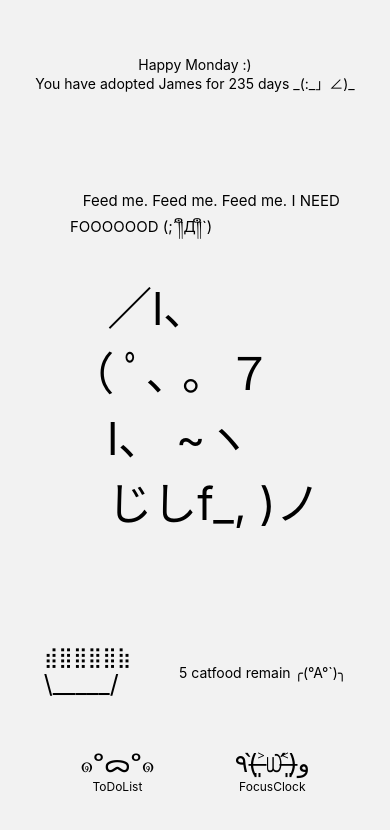
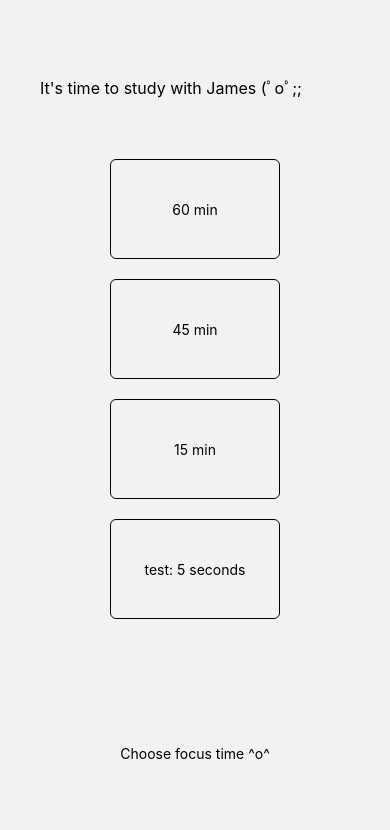
Before and after one commit to cecixileichen/153a, a React Native app in the folder AwesomeProject/: screen /FocusClock in a window 390 px wide. Shown: the top 830 px of the page. Built offline with nearby package versions, Linux system fonts and the light colour scheme.

Commit message:
July 6 second commit

```diff
--- a/AwesomeProject/App.js
+++ b/AwesomeProject/App.js
@@ -1,3 +1,3 @@
-import MyStack from "./components/CatSimulator";
+import CatSimulator from "./components/CatSimulator";
 
-export default MyStack
+export default CatSimulator
--- /dev/null
+++ b/AwesomeProject/components/Cat2.js
@@ -0,0 +1,25 @@
+import { Text, View, StyleSheet } from "react-native";
+
+const Cat2 = () =>{
+    return(
+        <View style={{marginRight: 100}}>
+            <Text style={styles.textstyle}>　　　　　／＞　　フ</Text>
+            <Text style={styles.textstyle}>　　　　　|  　_　 _ l</Text>
+            <Text style={styles.textstyle}>　 　　　／` ミ＿꒳ノ</Text>
+            <Text style={styles.textstyle}>　　 　 /　　　 　 |</Text>
+            <Text style={styles.textstyle}>　　　 /　 ヽ　　 ﾉ</Text>
+            <Text style={styles.textstyle}>        　 │　　|　|　|</Text>
+            <Text style={styles.textstyle}>　／￣|　　 |　|　|</Text>
+            <Text style={styles.textstyle}>　| (￣ヽ＿_ヽ_)__)</Text>
+            <Text style={styles.textstyle}>　＼二つ</Text>
+        </View>
+    )
+}
+
+const styles = StyleSheet.create({
+    textstyle: {
+      fontSize:20
+    },
+})
+
+export default Cat2;
--- a/AwesomeProject/components/CatSimulator.js
+++ b/AwesomeProject/components/CatSimulator.js
@@ -12,6 +12,7 @@ import NavigateButton from "./NavigateButton";
 import DeadCat from "./DeadCat";
 import profileContext from "./profileContext";
 import TodoListScreen from "./ToDoList";
+import FocusClock from "./FocusClock";
 
 const Stack = createNativeStackNavigator();
 
@@ -22,17 +23,22 @@ const CatSimulator = ({navigation}) => {
     const {profile, setProfile} = useContext(profileContext);
 
     const updateCatFood = (val) => {
-        setProfile({catFood: val})
+        setProfile({catFood: profile.catFood+val})
+        storeCatFood(profile.catFood + val)
     }
 
     const getCatFood = async () => {
         try{
             const jsonValue = await AsyncStorage.getItem('CatFood')
             if (jsonValue==null){
-                setProfile({catFood: 5})
+                setProfile({catFood: 5,
+                            name: 'James',
+                            age: 235})
             } else {
                 const num = JSON.parse(jsonValue);
-                setProfile({catFood: num})
+                setProfile({catFood: num,
+                            name: 'James',
+                            age: 235})
             }
         } catch (e) {
             console.log('error in getData ')
@@ -65,10 +71,8 @@ const CatSimulator = ({navigation}) => {
 
     useEffect(() => {getCatFood()}, [])
 
-    const value = {profile, setProfile}
 
   return (
-    <profileContext.Provider value={value}>
         <View style={styles.maincontainor} >
             <View style={styles.header}>
                 <Text>Happy Monday :)</Text>
@@ -99,22 +103,29 @@ const CatSimulator = ({navigation}) => {
                 <Button title='reset' onPress={() => {resetCatFood()}} />
                 :
                 <></>}
-                <CatFoodBowl onPress={() => {value.setProfile({catFood: 3});
-                                             storeCatFood(profile.catFood -1);
-                                             console.log(profile.catFood)}}/>
+                <CatFoodBowl onPress={() => {setProfile({catFood: profile.catFood - 1,
+                                                        name: 'James',
+                                                        age: 235});
+                                             storeCatFood(profile.catFood -1);}}/>
                 {/* add function: update status of cat(how hungry), update cat dialog(appear for 2 seconds) */}
             </View>
             <View style={styles.footer}>
                 <NavigateButton type={false} onPress={() => navigation.navigate('TodoList', {updateCatFood})} />
-                <NavigateButton type={true} onPress={() => alert('FocusClock')} />
+                <NavigateButton type={true} onPress={() => navigation.navigate('FocusClock')} />
             </View>
         </View>
-    </profileContext.Provider>
   )
 }
 
 const MyStack = () => {
+    const [profile, setProfile] = useState({name: 'James',
+                                            age: 235,
+                                            catFood: 5
+                                            });
+
+    const value = {profile, setProfile}
     return (
+    <profileContext.Provider value={value}>
         <NavigationContainer>
             <Stack.Navigator>
             <Stack.Screen
@@ -125,10 +136,16 @@ const MyStack = () => {
             <Stack.Screen
                 name="TodoList"
                 component={TodoListScreen}
-            options={{headerShown: true}}
+                options={{headerShown: false}}
+                />
+            <Stack.Screen
+                name="FocusClock"
+                component={FocusClock}
+                options={{headerShown: false}}
                 />
             </Stack.Navigator>
         </NavigationContainer>
+      </profileContext.Provider>
     );
   };
 
--- /dev/null
+++ b/AwesomeProject/components/Countdown.js
@@ -0,0 +1,45 @@
+import { Text, Alert, Vibration, View } from "react-native";
+import { useEffect, useState, useRef } from "react";
+
+import Cat2 from "./Cat2";
+
+const Countdown = ({second, updateCountDown}) => {
+    const [countdown, setCountdown] = useState(second);
+    const timerId = useRef()
+
+    const formalTime = (time) => {
+        let minutes = Math.floor(time / 60)
+        let seconds = Math.floor(time - minutes * 60)
+
+        if(seconds <= 9) seconds = '0' + seconds;
+        return minutes + ':' + seconds
+    }
+
+    useEffect(() => {
+        timerId.current = setInterval(() => {
+            setCountdown(prev => prev - 1)
+        }, 1000)
+        return () => clearInterval(timerId.current)
+    }, [])
+
+    useEffect(() => {
+        if(countdown === 0) {
+            clearInterval(timerId.current)
+            Vibration.vibrate()
+            alert('yayyyy! u earn 1 catfood',[{text: 'Cancel',
+            onPress: () => console.log('Cancel Pressed')}])
+        }
+    }, [countdown])
+
+    return(
+        <View style={{justifyContent: 'center',
+                      alignItems: 'center'
+                    }}>
+            <Text style={{fontSize: 20}}>{formalTime(countdown)}</Text>
+        </View>
+    )
+
+
+}
+
+export default Countdown;
--- /dev/null
+++ b/AwesomeProject/components/FocusClock.js
@@ -0,0 +1,107 @@
+import React, { useContext, useState, useEffect} from 'react';
+import { View, Text, StyleSheet, Pressable, TextInput} from 'react-native';
+
+import profileContext from './profileContext';
+import Countdown from './Countdown';
+import Cat2 from './Cat2';
+
+export default function FocusClock({duration}) {
+    const {profile} = useContext(profileContext);
+    const [onCount, setOnCount] = useState(false);
+    const [time, setTime] = useState(0);
+
+  return (
+    <View style={styles.maincontainor}>
+        <View style={styles.header}>
+            <Text style={styles.headerText}>It's time to study with {profile.name} (ﾟoﾟ;;</Text>
+        </View>
+        {onCount ?
+          <>
+          <View style={styles.countdown}>
+            <Text style={{marginLeft:40}}>You're doing very good job ∠( ᐛ 」∠)＿</Text>
+            <Text></Text>
+            <Cat2 />
+          </View>
+          <View style={styles.footer}>
+            <Countdown second={time} />
+          </View>
+          </>
+          :
+          <>
+          <View style={styles.container}>
+          <Pressable onPress={() => setTime(3600)}>
+            <View style={styles.textbox}>
+                <Text>60 min</Text>
+            </View>
+          </Pressable>
+          <Pressable onPress={() => setTime(2700)}>
+            <View style={styles.textbox}>
+                <Text>45 min</Text>
+            </View>
+          </Pressable>
+          <Pressable onPress={() => setTime(900)}>
+            <View style={styles.textbox}>
+                <Text>15 min</Text>
+            </View>
+          </Pressable>
+          <Pressable onPress={() => setTime(1)}>
+          <View style={styles.textbox}>
+              <Text>test: 5 seconds</Text>
+          </View>
+          </Pressable>
+          </View>
+          <View style={styles.footer}>
+            <Pressable disabled={time==0}
+                      onPress={() => {setOnCount(true)}}
+            >
+                {time > 0 ?
+                  <Text>{Math.floor(time / 60)} min start now!</Text>
+                  :
+                  <Text>Choose focus time ^o^</Text>}
+            </Pressable>
+          </View>
+        </>
+        }
+    </View>
+  );
+}
+
+const styles = StyleSheet.create({
+  maincontainor: {
+    flex: 1,
+    flexDirection: 'column',
+  },
+  header: {
+    flex: 1,
+    justifyContent:'flex-end',
+    paddingLeft: 40,
+    paddingBottom: 10,
+  },
+  headerText: {
+    fontSize: 16,
+  },
+  container: {
+    flex: 6,
+    alignItems: 'center',
+    marginTop: 40
+  },
+  countdown: {
+    flex: 4,
+    justifyContent: 'center',
+    alignItems: 'center'
+  },
+  textbox:{
+    borderColor: 'black',
+    borderRadius: 6,
+    borderWidth: 1,
+    width: 170,
+    height: 100,
+    margin: 10,
+    alignItems: 'center',
+    justifyContent: 'center',
+  },
+  footer: {
+    flex: 1,
+    alignItems: 'center'
+  },
+});
--- a/AwesomeProject/components/ToDoList.js
+++ b/AwesomeProject/components/ToDoList.js
@@ -1,48 +1,62 @@
-import React, { useContext, useState } from 'react';
-import { View, Text, Button, StyleSheet, FlatList, Pressable} from 'react-native';
+import React, { useContext, useState, useEffect } from 'react';
+import { View, Text, StyleSheet, FlatList, Pressable, Alert} from 'react-native';
+import AsyncStorage from '@react-native-async-storage/async-storage';
 
 import profileContext from './profileContext';
 import AddTodo from './AddToDo';
 
-export default function TodoListScreen({route, navigation}) {
+export default function TodoListScreen({route}) {
   const [todo, setTodo] = useState('');
   const [todos, setTodos] = useState([]);
-  const [finishTodos, setFinishTodos] = useState([]);
-  const [modalVisible, setModalVisible] = useState(false);
-  const {profile} = useContext(profileContext);
+  const {profile, setProfile} = useContext(profileContext);
 
-  const test = () => {
-    setTodo('test')
-    console.log(todo)
-    handleAddTodo()
+  const getTodos = async () => {
+    try{
+        const jsonValue = await AsyncStorage.getItem('Todos')
+        if (jsonValue==null){
+            setTodos([])
+        } else {
+            const data = JSON.parse(jsonValue);
+            setTodos(data)
+        }
+    } catch (e) {
+        console.log('error in getData ')
+        console.dir(e)
+    }
+}
+
+  const storeTodos = async (value) => {
+    try {
+      const jsonValue = JSON.stringify(value)
+      await AsyncStorage.setItem('Todos', jsonValue)
+    } catch (e) {
+      console.log("error in storeData ")
+      console.dir(e)
+    }
   }
 
   const handleAddTodo = () => {
-    console.log("handle")
     if (todo.length > 0) {
-      console.log('1')
       const newTodo = {
         id: Date.now().toString(),
         todo: todo,
       };
       setTodos([...todos, newTodo]);
+      storeTodos([...todos, newTodo])
       setTodo('');
     }
   };
 
   const handleDeleteTodo = id => {
-    const finishedItem = {
-    };
+    setProfile({catFood: profile.catFood + 1,
+                name: 'James',
+                age: 235})
     const filteredTodos = todos.filter(item => item.id !== id);
-    setFinishTodos([...finishTodos, finishedItem]);
-    // setTodos(filteredTodos);
+    setTodos(filteredTodos);
+    storeTodos(filteredTodos)
   };
 
-  const updateTodo = (text) => {
-    setTodo(text);
-    console.log(todo);
-    handleAddTodo();
-  }
+  useEffect(() => {getTodos()}, [])
 
   return (
     <View style={styles.maincontainor}>
@@ -56,26 +70,22 @@ export default function TodoListScreen({route, navigation}) {
           keyExtractor={item => item.id}
           renderItem={({ item }) => (
             <View style={styles.todo}>
-              <Text style={styles.todoText}>{item.todo}</Text>
               <Pressable
-                onPress={() => {handleDeleteTodo(item.id)
+                onPress={() => {Alert.alert('', 'yayyyy! u earn 1 catfood', 'ok')
+                                handleDeleteTodo(item.id)
                                 route.params.updateCatFood(1)
                               }}
                 style={styles.finishButton}
               >
                 <Text>❛‿˂̵</Text>
               </Pressable>
-
+              <Text style={styles.todoText}>{item.todo}</Text>
             </View>
           )}
         />
       </View>
       <View style={styles.footer}>
-        <AddTodo updateTodo={updateTodo}/>
-        <Text>{todo}</Text>
-        <Text>todos={JSON.stringify(todos)}</Text>
-        <Text>finishTodos={JSON.stringify(finishTodos)}</Text>
-
+        <AddTodo setTodo={setTodo} handleAddTodo={handleAddTodo}/>
       </View>
     </View>
   );
@@ -100,7 +110,7 @@ const styles = StyleSheet.create({
     flex: 6,
   },
   footer: {
-    flex: 1.3,
+    flex: 1,
     paddingLeft: 40
   },
   container: {
@@ -132,13 +142,12 @@ const styles = StyleSheet.create({
   },
   todoText: {
     flex: 1,
-    marginRight: 10,
+    marginLeft: 20,
   },
   finishButton: {
     height: 30,
     width: 30,
     alignItems: 'center',
     justifyContent: 'center',
-    backgroundColor: 'red'
   }
 });
```
Also changed, not shown: AwesomeProject/components/AddToDo.js (+4 -3 lines), AwesomeProject/package.json (+5 -3 lines), 1 other file (tests, documents, lock files or other folders). Lines whose indentation alone changed are shown as unchanged.
